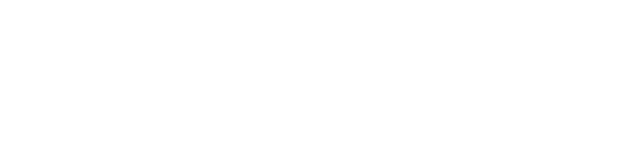
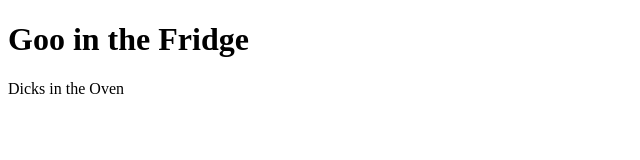
Before and after one commit to hellokristinafaye/Zach, a plain HTML site: page index.html in a window 1280 px wide. Shown: the whole page, without its empty margins (0-640 px from the left). Drawn offline with Linux system fonts and the light colour scheme.

Commit message:
added content via emmet snippets h. p.

```diff
--- a/index.html
+++ b/index.html
@@ -6,6 +6,7 @@
     <title>Zach</title>
 </head>
 <body>
-
+    <h1 class="">Goo in the Fridge</h1>
+    <p class="">Dicks in the Oven</p>
 </body>
 </html>
```
